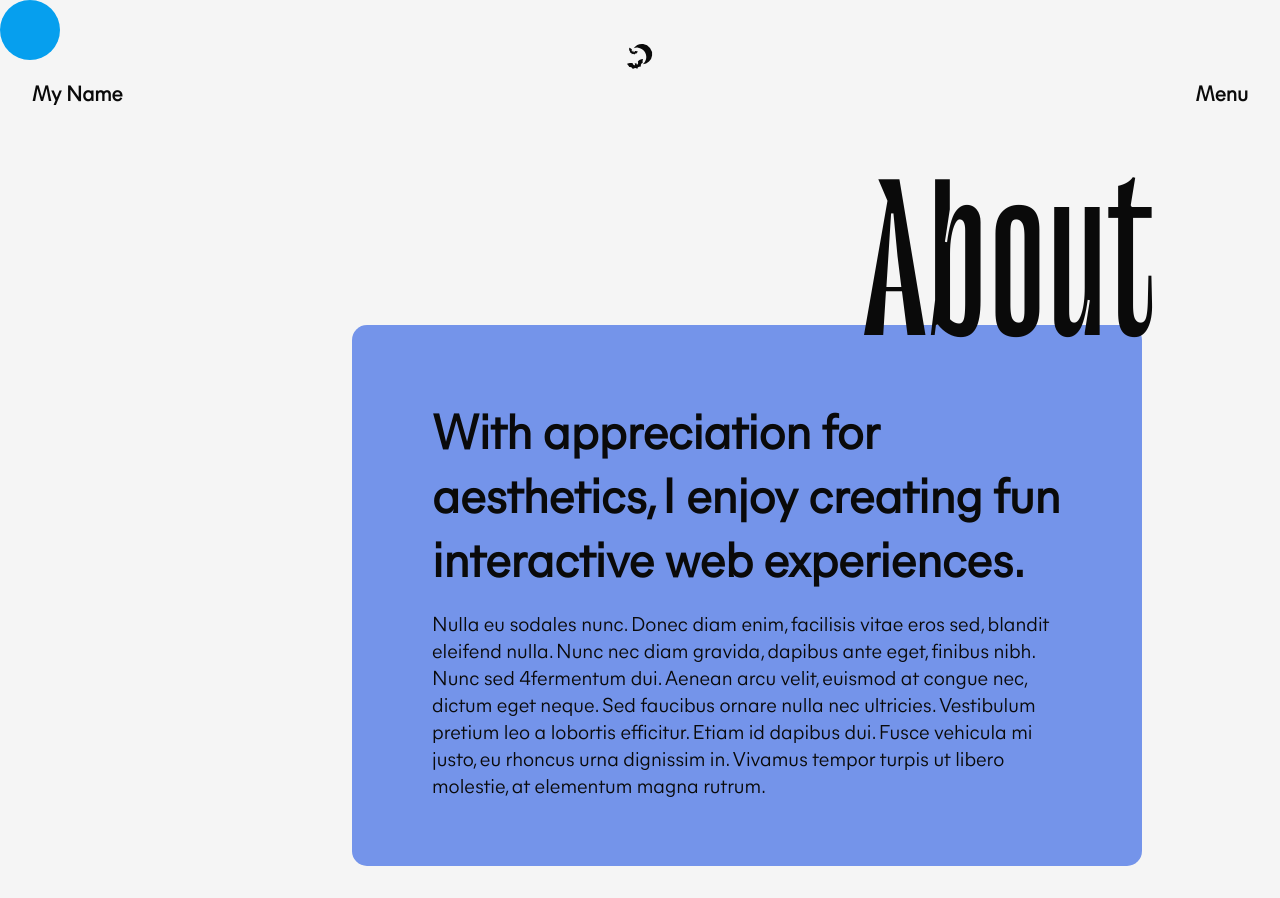
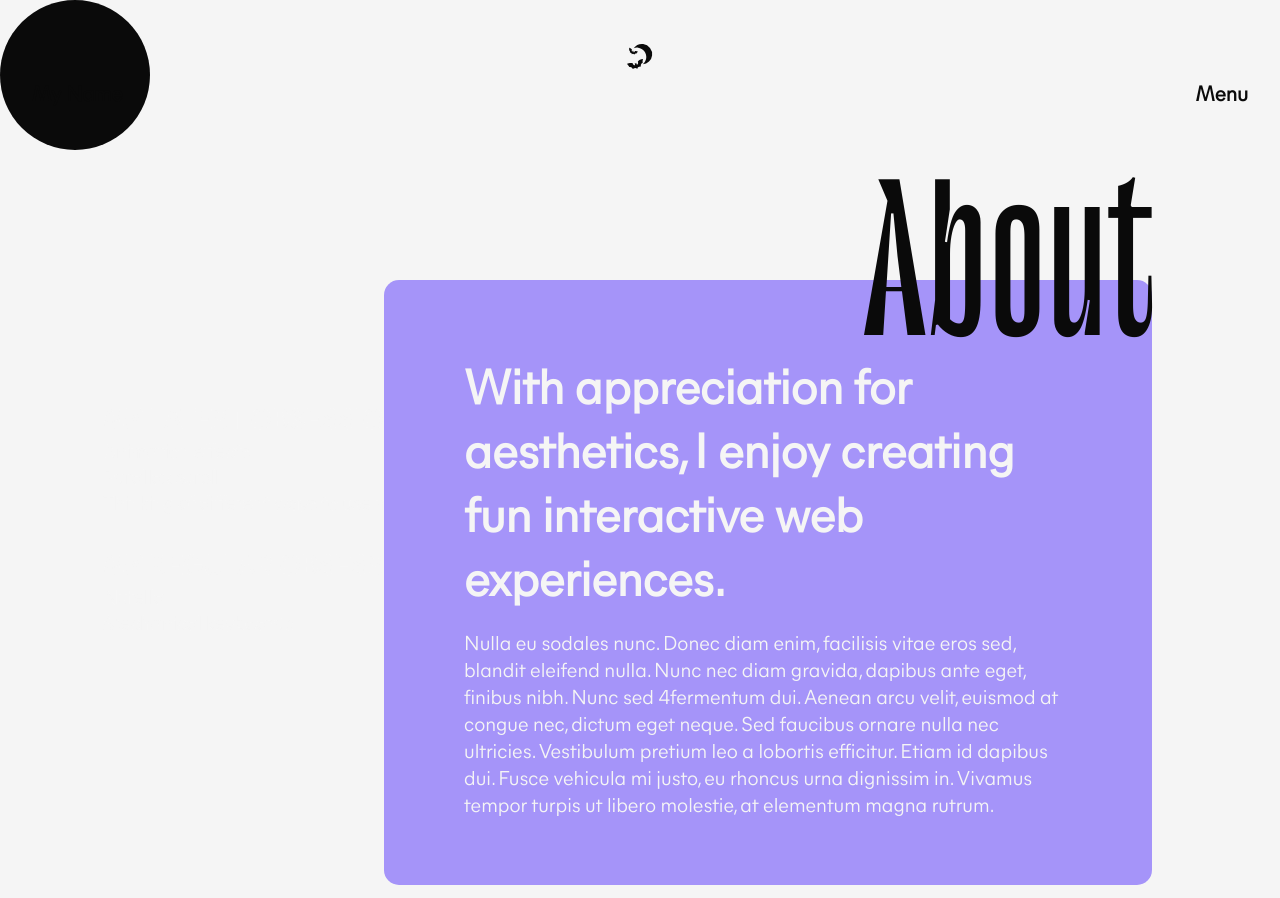
Before and after one commit to bravoosonja/website, a Next.js app: page / in a window 1280 px wide. Built offline with nearby package versions, Linux system fonts and the light colour scheme.

Commit message:
Update custom cursor

```diff
--- a/components/feature/customCursor.js
+++ b/components/feature/customCursor.js
@@ -12,8 +12,8 @@ const CustomCursor = () => {
 
   const onMouseMove = (event) => {
     const { clientX, clientY } = event;
-    const x = clientX - 30;
-    const y = clientY - 30;
+    const x = clientX - 75;
+    const y = clientY - 75;
 
     cursor.current.style = cursorType;
     cursor.current.style.left = `${x}px`;
@@ -36,8 +36,8 @@ const CustomCursor = () => {
 
 const Cursor = styled.div`
   background-color: ${(props) => props.theme.cursor};
-  height: 60px;
-  width: 60px;
+  height: 150px;
+  width: 150px;
   border-radius: 50%;
   position: fixed;
   top: 0;
@@ -47,13 +47,14 @@ const Cursor = styled.div`
     cubic-bezier(0.75, -1.27, 0.3, 2.33);
   z-index: 1;
   mix-blend-mode: difference;
+  content: "";
 
-  &.hovered {
+  &.seeMore {
     content: "See More";
-    font-family: "Murmure";
+    color: ${(props) => props.theme.text};
     font-size: 1rem;
-    transition: 0.5s cubic-bezier(0.75, -1.17, 0.3, 2.33) transform 0.2s
-      cubic-bezier(0.75, -1.27, 0.3, 2.33);
+    /* transition: 0.5s cubic-bezier(0.75, -1.17, 0.3, 2.33) transform 0.2s
+      cubic-bezier(0.75, -1.27, 0.3, 2.33); */
   }
 `;
 
--- a/components/header.js
+++ b/components/header.js
@@ -49,7 +49,6 @@ const StyledButton = styled.div`
   border: none;
   background: none;
   outline: none;
-  cursor: pointer;
   font-size: 1.3rem;
   font-weight: 700;
   color: ${(props) => props.theme.text};
--- a/components/layout.js
+++ b/components/layout.js
@@ -9,6 +9,7 @@ import CustomCursor from "./feature/customCursor";
 export default function Layout({ children }) {
   const [toggleMenu, setToggleMenu] = useState(false);
   const { cursorType, cursorChangeHandler } = useContext(CursorContext);
+
   return (
     <>
       <CustomCursor
--- a/pages/_app.js
+++ b/pages/_app.js
@@ -45,7 +45,7 @@ const ThemeContainer = styled.div`
 
   &:hover {
     text-decoration: underline;
-    color: ${({ theme }) => theme.primary};
+    color: ${({ theme }) => theme.accent};
   }
 `;
 
--- a/pages/about.js
+++ b/pages/about.js
@@ -1,12 +1,28 @@
 import styled from "styled-components";
 
-export default function About({ props }) {
+export default function About({ cursorType, cursorChangeHandler }) {
   return (
     <Container>
       <Wrapper>
         <Title>
           <h1>About</h1>
         </Title>
+        <Card
+          onMouseEnter={cursorChangeHandler("seeMore")}
+          onMouseLeave={cursorChangeHandler("")}
+        >
+          <div>
+            <h5>My latest obsessions</h5>
+            <p>Animation effects</p>
+            <p>Parallax scroll</p>
+            <p>Thinking of different ways to use mix-blend-mode</p>
+          </div>
+          <div>
+            <h5>My regular obsessions</h5>
+            <p>Nutella</p>
+            <p>Mechanical keyboards</p>
+          </div>
+        </Card>
         <Backdrop>
           <Content>
             <h4>
@@ -24,18 +40,6 @@ export default function About({ props }) {
               rutrum.
             </p>
           </Content>
-          {/* <Card>
-            <div>
-              <h5>My latest obsessions</h5>
-              <p>Animation effects</p>
-              <p>Parallax scroll</p>
-            </div>
-            <div>
-              <h5>My regular obsessions</h5>
-              <p>Nutella</p>
-              <p>Mechanical keyboards</p>
-            </div>
-          </Card> */}
         </Backdrop>
       </Wrapper>
     </Container>
@@ -67,9 +71,11 @@ const Backdrop = styled.div`
   border-radius: 15px;
   padding: 1rem 2rem;
   display: flex;
-  margin-left: 25vw;
   height: max-content;
-  width: 65%;
+  width: 60%;
+  position: absolute;
+  top: 35vh;
+  left: 30vw;
 `;
 
 const Content = styled.div`
@@ -78,7 +84,6 @@ const Content = styled.div`
   justify-content: center;
   align-items: center;
   padding: 2rem;
-  color: ${(props) => props.theme.text};
   width: 70vw;
   padding: 3rem;
   padding-top: 4rem;
@@ -88,35 +93,47 @@ const Content = styled.div`
     font-family: "Mier";
     font-size: 3rem;
     line-height: normal;
+    color: ${(props) => props.theme.background};
   }
   p {
     margin-top: 1rem;
+    color: ${(props) => props.theme.background};
   }
 `;
 
-// const Card = styled.div`
-//   margin-top: 2rem;
-//   padding: 2rem;
-//   position: static;
-//   top: 10vh;
-//   left: 10vw;
-//   border-radius: 15px;
-//   display: grid;
-//   grid-template-columns: repeat(2, 1fr);
-//   flex-direction: column;
-//   background-color: ${(props) => props.theme.cursor};
-//   height: 30vh;
-//   width: fit-content;
-//   gap: 2rem;
-//   opacity: 80%;
+const Card = styled.div`
+  margin-top: 2rem;
+  padding: 3rem 2rem;
+  position: relative;
+  top: 0vh;
+  left: 3vw;
+  border-radius: 15px;
+  display: grid;
+  grid-template-rows: repeat(2, 1fr);
+  flex-direction: column;
+  width: max-content;
+  gap: 2rem;
+  opacity: 80%;
+  align-items: flex-start;
 
-//   h5 {
-//     font-size: 2rem;
-//   }
+  h5 {
+    font-size: 1.7rem;
+    text-transform: uppercase;
+    color: ${(props) => props.theme.background};
 
-//   p {
-//     line-height: normal;
-//     font-size: 1.2rem;
-//     backdrop-filter: grayscale(0.8) opacity (0.2);
-//   }
-// `;
+    &:hover {
+      color: ${(props) => props.theme.text};
+    }
+  }
+
+  p {
+    line-height: normal;
+    font-size: 1.2rem;
+    font-weight: bold;
+    color: ${(props) => props.theme.background};
+
+    &:hover {
+      color: ${(props) => props.theme.text};
+    }
+  }
+`;
--- a/pages/index.js
+++ b/pages/index.js
@@ -1,8 +1,12 @@
+import { useContext } from "react";
 import Head from "next/head";
 // components
 import About from "../pages/about";
+// context
+import { CursorContext } from "../context/cursor-context";
 
-export default function () {
+export default function Home() {
+  const { cursorType, cursorChangeHandler } = useContext(CursorContext);
   return (
     <>
       <Head>
@@ -10,8 +14,12 @@ export default function () {
         <meta name="description" content="Generated by create next app" />
         <link rel="icon" href="/favicon.ico" />
       </Head>
+
       <section>
-        <About />
+        <About
+          cursorType={cursorType}
+          cursorChangeHandler={cursorChangeHandler}
+        />
       </section>
     </>
   );
--- a/styles/globalStyle.js
+++ b/styles/globalStyle.js
@@ -4,8 +4,8 @@ export const lightTheme = {
   text: "#0A0A0A",
   background: "#F5F5F5",
   accent: "#ff006e",
-  cursor: "#fb5607",
-  pastel: "#7494ea",
+  cursor: "#fff",
+  pastel: "#a594f9",
 };
 
 export const darkTheme = {
@@ -13,7 +13,8 @@ export const darkTheme = {
   background: "#0A0A0A",
   accent: "#04e762",
   //   accent: "#fb5607",
-  cursor: "#7494ea",
+  cursor: "#fff",
+  //   cursor: "#000",
   pastel: "#4361ee",
 };
 
@@ -30,6 +31,7 @@ export const GlobalStyle = createGlobalStyle`
         padding: 0;
         box-sizing: border-box;
         text-decoration: none;
+        cursor:none;
     }
 
     body {
@@ -40,6 +42,7 @@ export const GlobalStyle = createGlobalStyle`
         font-family: 'Mier', "MurMure", sans-serif;
         transition: all 1s cubic-bezier(0.645, 0.045, 0.355, 1);
         display: flex;
+
     }
 
     h1,h2,h3,h4,h5,h6 {
```
